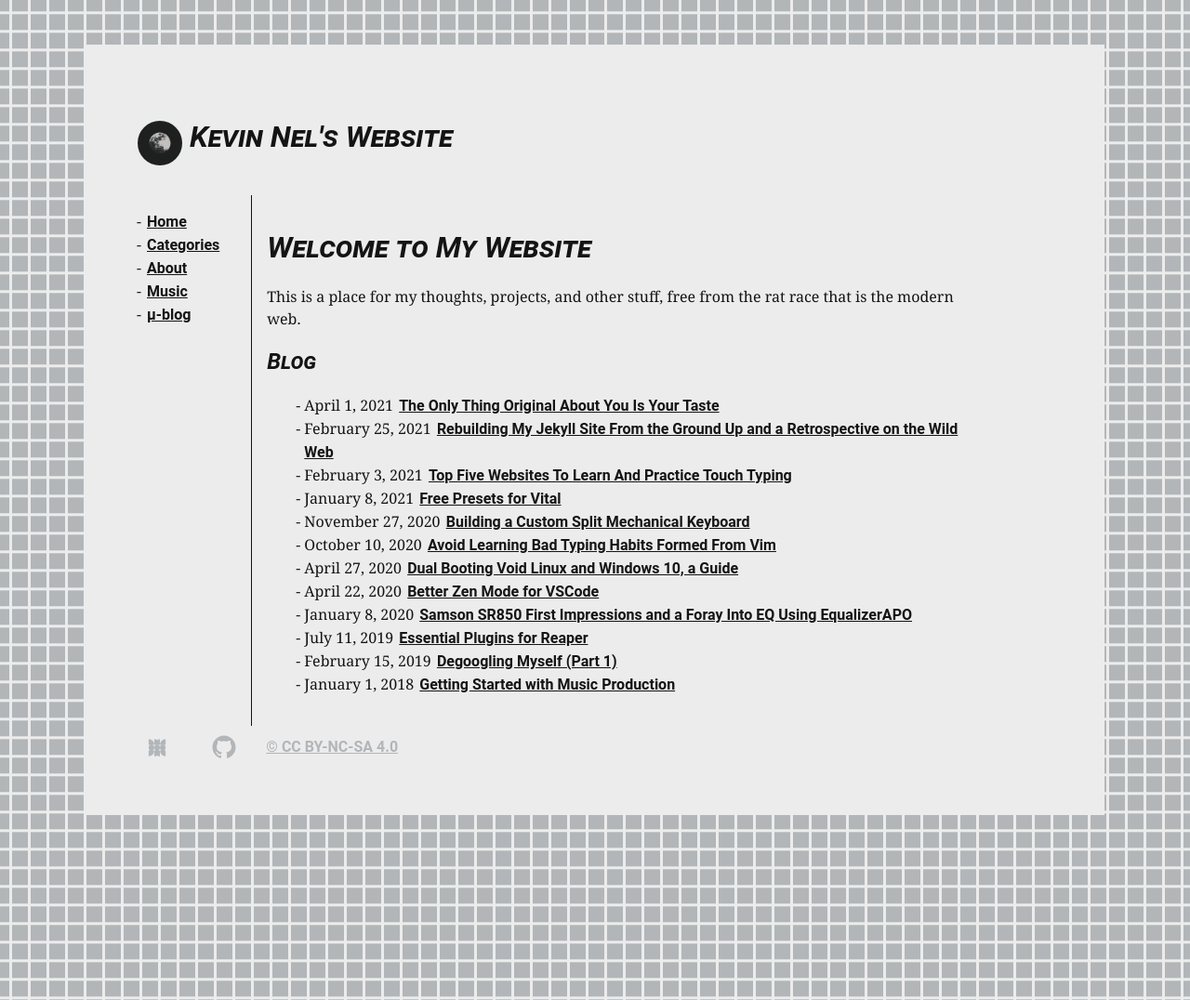
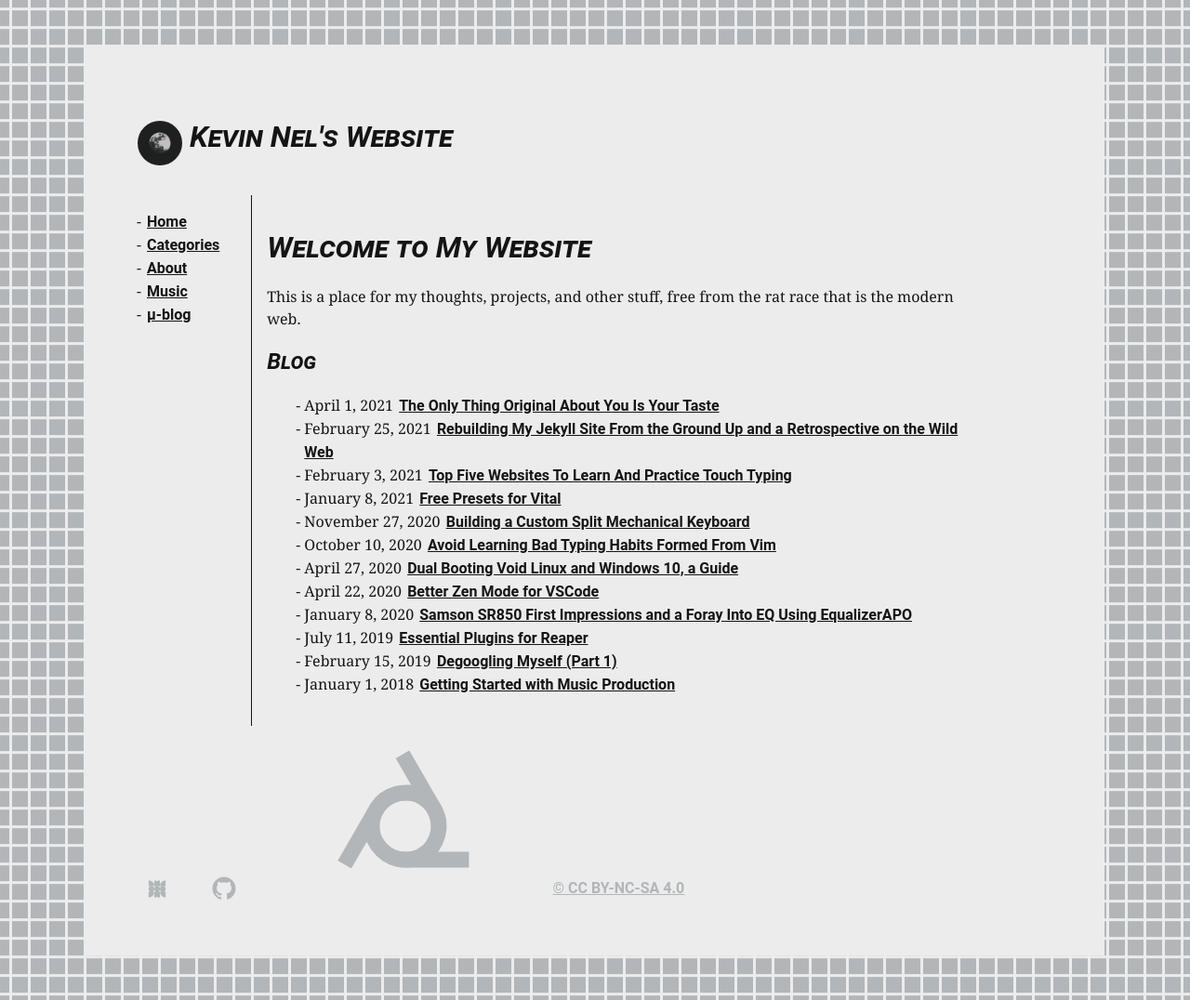
Before and after one commit to kevontheweb/kevontheweb.github.io, a Jekyll site: the page built from index.html, in a window 1280 px wide. Shown: the whole page at 93% size. Built offline with Jekyll 4.4.1, drawn with Linux system fonts in a browser that asks for light colours.

Commit message:
add xxiivv webring icon

```diff
--- a/_includes/footer.html
+++ b/_includes/footer.html
@@ -2,6 +2,8 @@
   <a rel="me" href="https://merveilles.town/@kevin"><img src="/assets/images/mastodon.svg" class="icon" alt="Mastodon"></a>
 
   <a rel="me" href="https://github.com/kevin-nel"><img src="/assets/images/github.svg" class="icon" alt="Github"></a>
+
+  <a href='https://webring.xxiivv.com/#random' target='_blank'><img src="/assets/images/webring.svg"/></a>
 
   <a href="https://creativecommons.org/licenses/by-nc-sa/4.0//">&copy; CC BY-NC-SA 4.0</a>
   <!-- <img src="/assets/images/stickers/bestviewed.gif" alt="" />
```
Also changed, not shown: assets/images/webring.svg (added).
